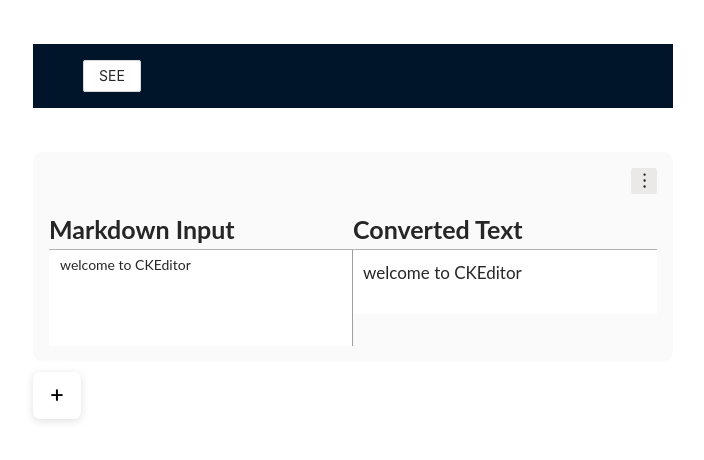
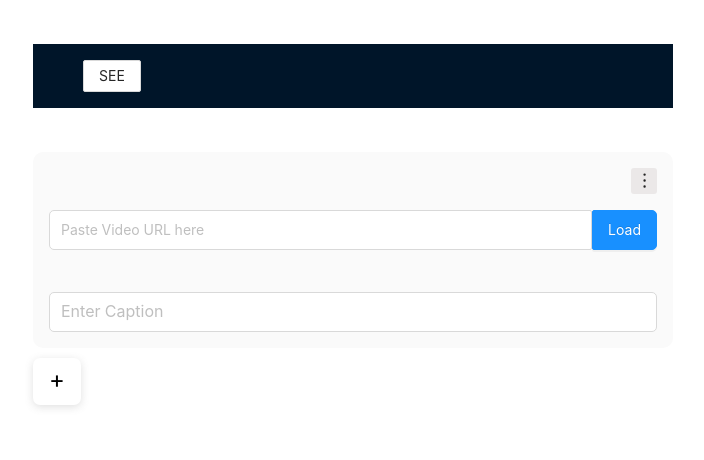
Before and after one commit to Souro-23/CC-Component, a React (Create React App) app: page / in a window 1280 px wide. Shown: the top 460 px of the page, without its empty margins (287-991 px from the left). Built offline with nearby package versions, Linux system fonts and the light colour scheme.

Commit message:
small change

```diff
--- a/src/Components/Root/Root.js
+++ b/src/Components/Root/Root.js
@@ -166,8 +166,9 @@
 
 var components = [
   {
-    type: "md",
-    content: "welcome to CKEditor",
+    type: "video",
+    src: "https://www.youtube.com/watch?v=lzu2liLRkJM",
+    caption:"Youtube Video" ,
   },
   // {
   //   type: "quiz",
```
